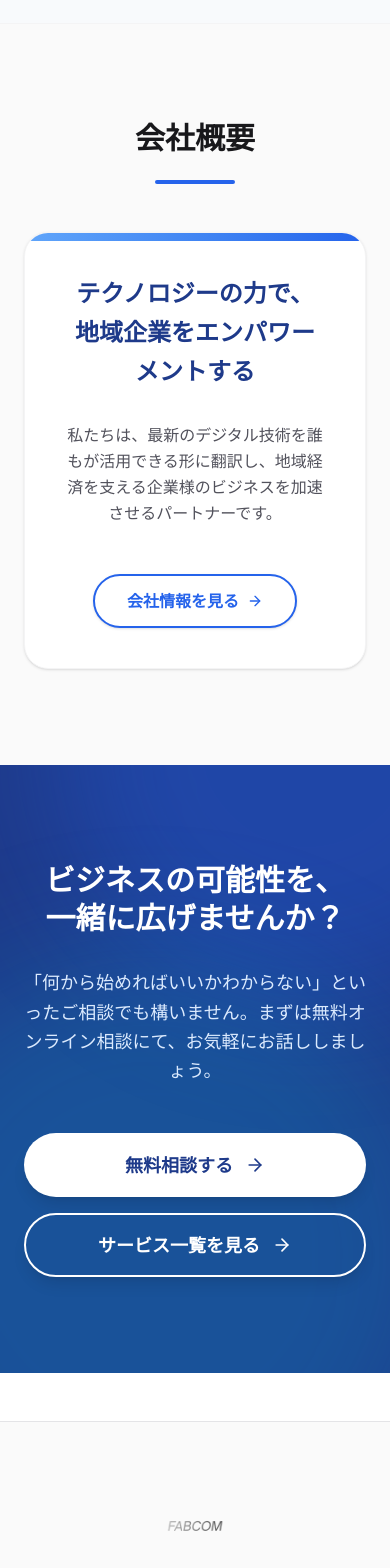
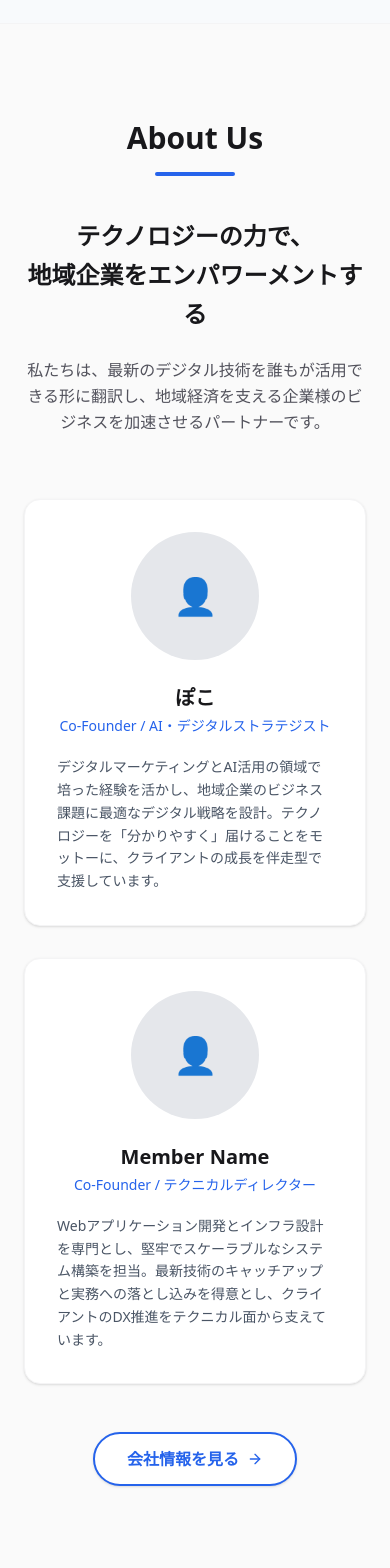
Before and after one commit to Yachitopoko/FabcomHP, a Next.js app: page /en in a window 390 px wide. Shown: the part 5680-7248 px from the top of the page. Built offline with nearby package versions, Linux system fonts and the light colour scheme.

Commit message:
Rebuild About section as About Us with member profile cards

```diff
--- a/src/app/[lang]/page.tsx
+++ b/src/app/[lang]/page.tsx
@@ -250,21 +250,51 @@ export default async function Home({ params }: { params: Promise<{ lang: string
                 </div>
             </section>
 
-            {/* About Section */}
+            {/* About Us Section */}
             <section id="about" className="py-24 bg-zinc-50 border-t border-zinc-100 relative">
-                <div className="max-w-4xl mx-auto px-6 text-center">
-                    <h2 className="text-3xl md:text-4xl font-bold mb-6 text-zinc-900 font-sans">会社概要</h2>
-                    <div className="w-20 h-1 bg-primary-600 mx-auto rounded-full mb-12"></div>
+                <div className="max-w-5xl mx-auto px-6">
+                    {/* Section Title */}
+                    <div className="text-center mb-16">
+                        <h2 className="text-3xl md:text-4xl font-bold mb-4 text-zinc-900 font-sans">About Us</h2>
+                        <div className="w-20 h-1 bg-primary-600 mx-auto rounded-full mb-10"></div>
 
-                    <div className="bg-white border border-zinc-100 rounded-3xl p-10 md:p-16 shadow-sm relative overflow-hidden text-center">
-                         <div className="absolute top-0 left-0 w-full h-2 bg-gradient-to-r from-primary-400 to-primary-600"></div>
-                         <h3 className="text-2xl md:text-3xl font-bold text-primary-900 mb-8 font-sans leading-relaxed">
+                        <h3 className="text-2xl md:text-3xl font-bold text-zinc-900 font-sans leading-relaxed mb-6">
                             テクノロジーの力で、<br/>地域企業をエンパワーメントする
                         </h3>
-                         <p className="text-zinc-600 text-base md:text-lg leading-relaxed mb-12 font-sans font-medium">
+                        <p className="text-zinc-600 text-base md:text-lg leading-relaxed font-sans max-w-3xl mx-auto">
                             私たちは、最新のデジタル技術を誰もが活用できる形に翻訳し、地域経済を支える企業様のビジネスを加速させるパートナーです。
                         </p>
+                    </div>
 
+                    {/* Member Cards */}
+                    <div className="grid grid-cols-1 md:grid-cols-2 gap-8 mt-12 md:mt-16">
+                        {/* Member 1 */}
+                        <div className="bg-white p-8 rounded-2xl shadow-sm border border-zinc-100 text-center">
+                            <div className="w-32 h-32 rounded-full bg-gray-200 mx-auto mb-6 overflow-hidden">
+                                <div className="w-full h-full flex items-center justify-center text-gray-400 text-4xl font-light">👤</div>
+                            </div>
+                            <h4 className="text-xl font-bold text-zinc-900 font-sans">ぽこ</h4>
+                            <p className="text-primary-600 text-sm font-medium mt-1 mb-5">Co-Founder / AI・デジタルストラテジスト</p>
+                            <p className="text-gray-600 text-sm leading-relaxed font-sans text-left">
+                                デジタルマーケティングとAI活用の領域で培った経験を活かし、地域企業のビジネス課題に最適なデジタル戦略を設計。テクノロジーを「分かりやすく」届けることをモットーに、クライアントの成長を伴走型で支援しています。
+                            </p>
+                        </div>
+
+                        {/* Member 2 */}
+                        <div className="bg-white p-8 rounded-2xl shadow-sm border border-zinc-100 text-center">
+                            <div className="w-32 h-32 rounded-full bg-gray-200 mx-auto mb-6 overflow-hidden">
+                                <div className="w-full h-full flex items-center justify-center text-gray-400 text-4xl font-light">👤</div>
+                            </div>
+                            <h4 className="text-xl font-bold text-zinc-900 font-sans">Member Name</h4>
+                            <p className="text-primary-600 text-sm font-medium mt-1 mb-5">Co-Founder / テクニカルディレクター</p>
+                            <p className="text-gray-600 text-sm leading-relaxed font-sans text-left">
+                                Webアプリケーション開発とインフラ設計を専門とし、堅牢でスケーラブルなシステム構築を担当。最新技術のキャッチアップと実務への落とし込みを得意とし、クライアントのDX推進をテクニカル面から支えています。
+                            </p>
+                        </div>
+                    </div>
+
+                    {/* Link to About page */}
+                    <div className="mt-12 text-center">
                         <Link href={`/${lang}/about`} className="inline-flex items-center justify-center gap-2 px-8 py-3 bg-white border-2 border-primary-600 text-primary-600 hover:bg-primary-50 rounded-full font-bold transition-all shadow-sm">
                             会社情報を見る <ArrowRight className="w-4 h-4" />
                         </Link>
```
Lines whose indentation alone changed are shown as unchanged.
